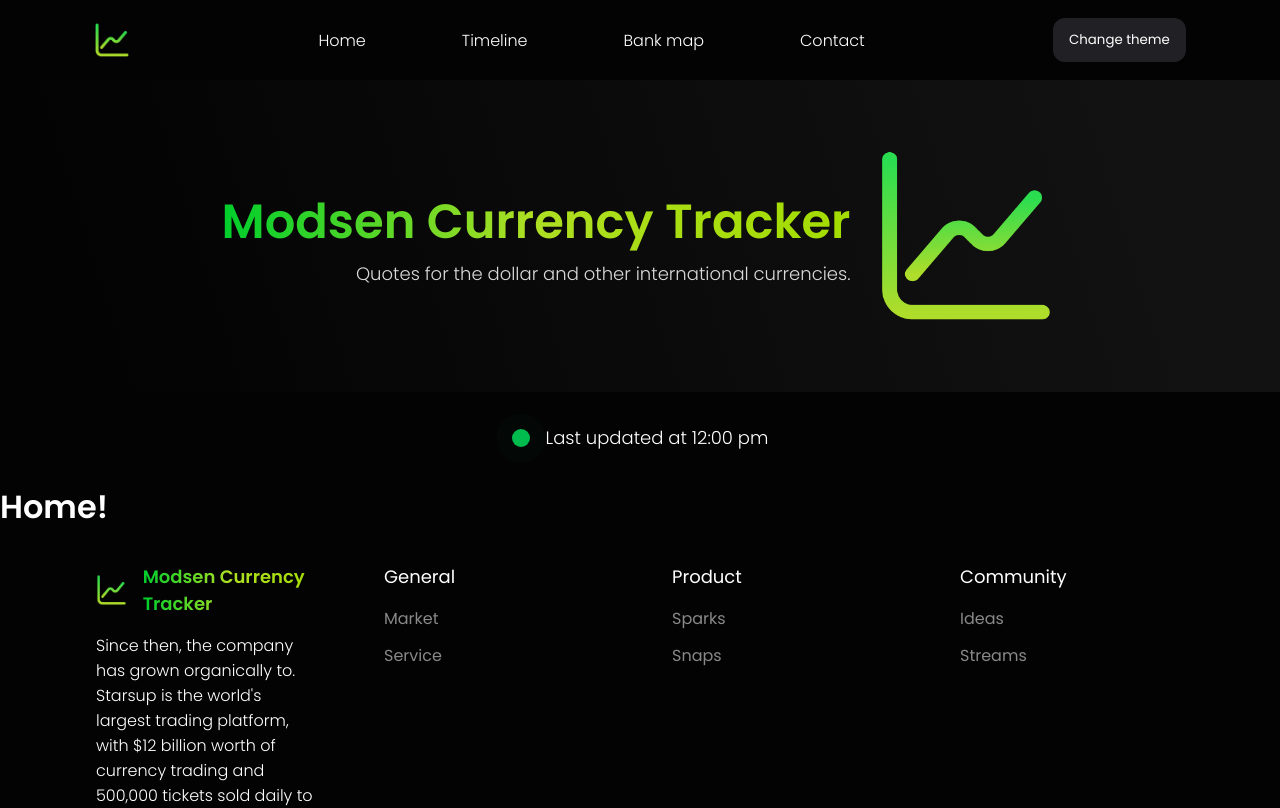
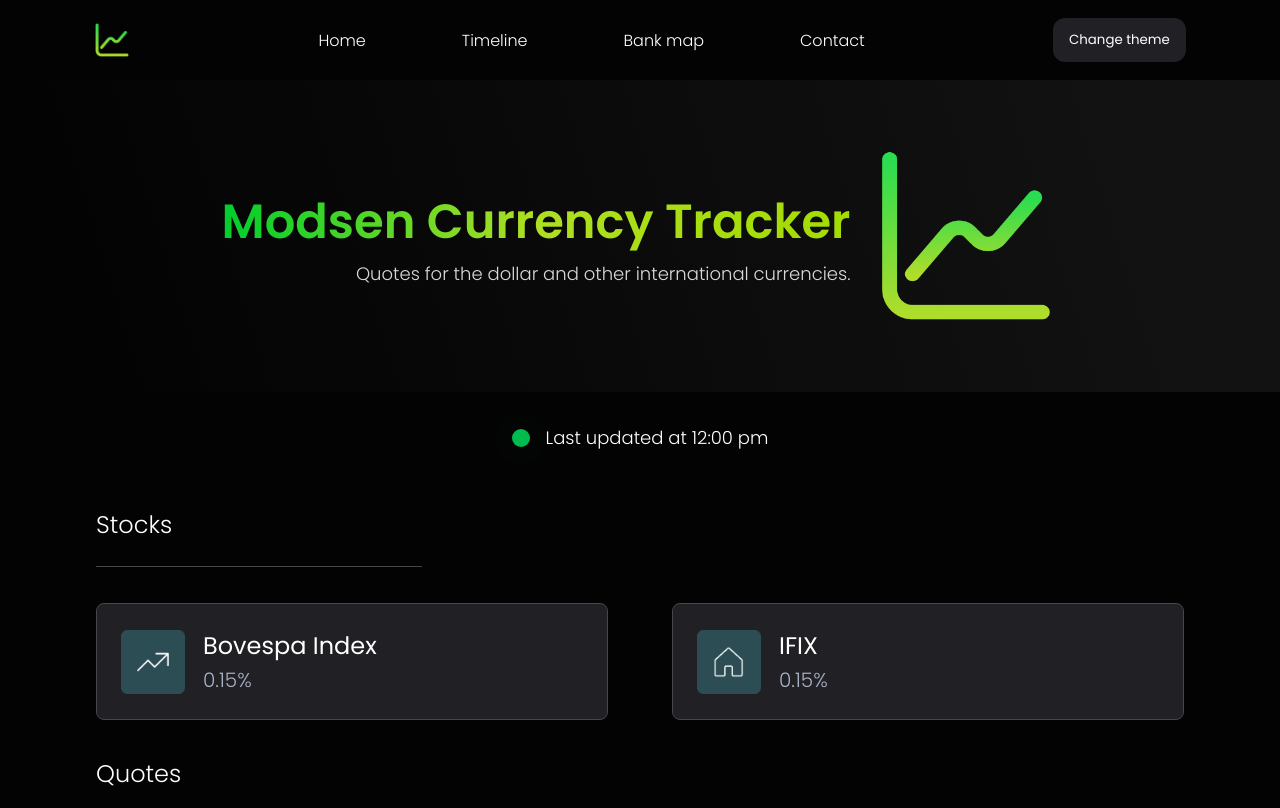
Before and after one commit to SecondThundeR/modsen-currency-tracker, a React app: page / in a window 1280 px wide. Shown: the top 808 px of the page. Built offline with nearby package versions, Linux system fonts and the light colour scheme.

Commit message:
feat(components): add Currency related components

```diff
--- /dev/null
+++ b/src/components/Home/Home.module.css
@@ -0,0 +1,16 @@
+.Home {
+  display: flex;
+  flex-direction: column;
+  gap: 36px;
+  padding-top: 24px;
+  padding-left: 96px;
+  padding-right: 96px;
+  padding-bottom: 32px;
+}
+
+@media screen and (max-width: 768px) {
+  .Home {
+    padding-left: 24px;
+    padding-right: 24px;
+  }
+}
--- a/src/components/Home/index.tsx
+++ b/src/components/Home/index.tsx
@@ -1,7 +1,53 @@
 import React from "react";
 
+import bovespaIcon from "@/assets/Bovespa.png";
+import ifixIcon from "@/assets/IFIX.png";
+import pesoIcon from "@/assets/Peso.png";
+import usdIcon from "@/assets/USD.png";
+import CurrencyGrid from "@/components/ui/CurrencyGrid";
+
+import styles from "./Home.module.css";
+
+const PLACEHOLDER_DATA = {
+  stocks: [
+    {
+      name: "Bovespa Index",
+      details: "0.15%",
+      iconSrc: bovespaIcon,
+    },
+    {
+      name: "IFIX",
+      details: "0.15%",
+      iconSrc: ifixIcon,
+    },
+  ],
+  quotes: [
+    {
+      name: "Commercial Dollar",
+      details: "R$ 5,13",
+      iconSrc: usdIcon,
+    },
+    {
+      name: "Argentine Peso",
+      details: "R$ 0,02",
+      iconSrc: pesoIcon,
+    },
+  ],
+};
+
 function Home() {
-  return <h1>Home!</h1>;
+  return (
+    <div className={styles["Home"]}>
+      <CurrencyGrid
+        sectionTitle="Stocks"
+        sectionInfo={PLACEHOLDER_DATA.stocks}
+      />
+      <CurrencyGrid
+        sectionTitle="Quotes"
+        sectionInfo={PLACEHOLDER_DATA.quotes}
+      />
+    </div>
+  );
 }
 
 export default Home;
--- /dev/null
+++ b/src/components/ui/CurrencyButton/CurrencyButton.module.css
@@ -0,0 +1,30 @@
+.CurrencyButton {
+  display: flex;
+  gap: 18px;
+  align-items: center;
+  background-color: #202025;
+  border: 1px solid #474747;
+  padding: 24px;
+  border-radius: 8px;
+}
+
+.CurrencyButton__Info {
+  display: flex;
+  flex-direction: column;
+  align-items: flex-start;
+  justify-content: center;
+  gap: 2px;
+}
+
+.CurrencyButton__Info > h1 {
+  font-size: 24px;
+  color: white;
+  font-weight: 400;
+  text-align: start;
+}
+
+.CurrencyButton__Info > p {
+  color: #a7b2c3;
+  font-size: 20px;
+  font-weight: 300;
+}
--- /dev/null
+++ b/src/components/ui/CurrencyButton/index.tsx
@@ -0,0 +1,29 @@
+import React, { memo } from "react";
+
+import Icon from "@/components/ui/Icon";
+
+import styles from "./CurrencyButton.module.css";
+
+export interface CurrencyButtonProps {
+  iconSrc: string;
+  name: string;
+  details: string;
+}
+
+const CurrencyButton = memo(function CurrencyButton({
+  iconSrc,
+  name,
+  details,
+}: CurrencyButtonProps) {
+  return (
+    <button className={styles["CurrencyButton"]}>
+      <Icon width={64} height={64} iconSrc={iconSrc} />
+      <div className={styles["CurrencyButton__Info"]}>
+        <h1>{name}</h1>
+        <p>{details}</p>
+      </div>
+    </button>
+  );
+});
+
+export default CurrencyButton;
--- /dev/null
+++ b/src/components/ui/CurrencyGrid/CurrencyGrid.module.css
@@ -0,0 +1,23 @@
+.CurrencyGrid {
+  display: flex;
+  flex-wrap: wrap;
+  flex-direction: column;
+  gap: 36px;
+}
+
+.CurrencyGrid__Buttons {
+  display: grid;
+  gap: 64px;
+  grid-template-columns: repeat(2, minmax(0, 1fr));
+}
+
+@media screen and (max-width: 768px) {
+  .CurrencyGrid {
+    gap: 24px;
+  }
+
+  .CurrencyGrid__Buttons {
+    gap: 16px;
+    grid-template-columns: none;
+  }
+}
--- /dev/null
+++ b/src/components/ui/CurrencyGrid/index.tsx
@@ -0,0 +1,34 @@
+import React, { memo } from "react";
+
+import CurrencyButton, {
+  CurrencyButtonProps,
+} from "@/components/ui/CurrencyButton";
+import SectionHeader from "@/components/ui/SectionHeader";
+
+import styles from "./CurrencyGrid.module.css";
+
+interface CurrencyGridProps {
+  sectionTitle: string;
+  sectionInfo: CurrencyButtonProps[];
+}
+
+const CurrencyGrid = memo(function CurrencyGrid({
+  sectionTitle,
+  sectionInfo,
+}: CurrencyGridProps) {
+  return (
+    <div className={styles["CurrencyGrid"]}>
+      <SectionHeader title={sectionTitle} />
+      <div className={styles["CurrencyGrid__Buttons"]}>
+        {sectionInfo.map((info) => (
+          <CurrencyButton
+            key={info.name.toLowerCase().split(" ").join("-")}
+            {...info}
+          />
+        ))}
+      </div>
+    </div>
+  );
+});
+
+export default CurrencyGrid;
--- /dev/null
+++ b/src/components/ui/SectionHeader/SectionHeader.module.css
@@ -0,0 +1,16 @@
+.SectionHeader {
+  width: 30%;
+  padding-bottom: 24px;
+  border-bottom: 1px solid #474747;
+}
+
+.SectionHeader > p {
+  font-size: 24px;
+  font-weight: 300;
+}
+
+@media screen and (max-width: 768px) {
+  .SectionHeader {
+    width: 100%;
+  }
+}
--- /dev/null
+++ b/src/components/ui/SectionHeader/index.tsx
@@ -0,0 +1,19 @@
+import React, { memo } from "react";
+
+import styles from "./SectionHeader.module.css";
+
+interface SectionHeaderProps {
+  title: string;
+}
+
+const SectionHeader = memo(function SectionHeader({
+  title,
+}: SectionHeaderProps) {
+  return (
+    <div className={styles["SectionHeader"]}>
+      <p>{title}</p>
+    </div>
+  );
+});
+
+export default SectionHeader;
```
